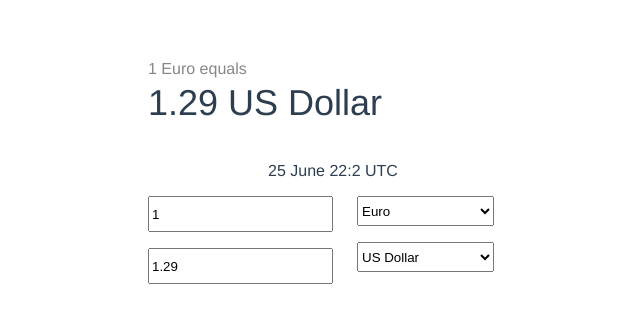
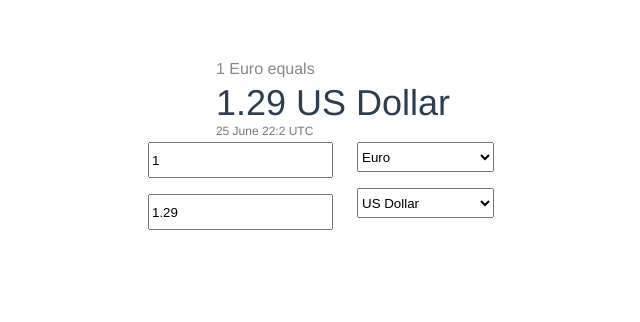
Before and after one commit to akozyreva/fact-set-currency-calculator, a Vue app: page / in a window 1280 px wide. Shown: the top 322 px of the page, without its empty margins (307-947 px from the left). Built offline with nearby package versions, Linux system fonts and the light colour scheme.

Commit message:
add styles

```diff
--- a/src/App.vue
+++ b/src/App.vue
@@ -24,4 +24,9 @@ export default {
   color: #2c3e50;
   margin-top: 60px;
 }
+
+p {
+  margin: 0;
+  padding: 0;
+}
 </style>
--- a/src/components/CurCalculator.vue
+++ b/src/components/CurCalculator.vue
@@ -3,14 +3,16 @@
   <!--<p>{{ selectedBaseCur }}</p>
   <p>{{ selectedTargetCur }}</p>
   <p>{{ secondInputOptions }}</p> -->
-  <div v-if="(resultRate || resultRate === 0) && (resultRate1 || resultRate1 === 0)" class="sign-wrapper">
+  <div class="main-sings-wrappers">
+    <div v-if="(resultRate || resultRate === 0) && (resultRate1 || resultRate1 === 0)" class="sign-wrapper">
       <p class="sign-base-cur">{{ resultRate }} {{ selectedBaseCur }} equals </p>
       <p class="sign-selected-cur"> {{resultRate1 }} {{ selectedTargetCur }}</p>
+    </div>
+    <div v-else>
+      <p>1 {{ selectedBaseCur }} equals  {{rate }} {{ selectedTargetCur }}</p>
+    </div>
+    <p class="wrapper-date">{{currentDate}}</p>
   </div>
-  <div v-else>
-    <p>1 {{ selectedBaseCur }} equals  {{rate }} {{ selectedTargetCur }}</p>
-  </div>
-  <p>{{currentDate}}</p>
     <div class="main-cur-wrapper">
         <div class="cur-wrapper">
       <input type="number" v-model="resultRate">
@@ -205,16 +207,23 @@ export default {
   .sign-wrapper {
     display: table-footer-group
   }
-  .sign-base-cur {
+  .sign-base-cur{
     font-size: 16px;
     color: #878787;
-    margin: 0;
-    padding: 0;
     float: left;
   }
   .sign-selected-cur {
     font-size: 36px;
-    margin: 22px 0;
-    padding: 0;
+    margin: 22px 0 0;
+  }
+
+  .wrapper-date {
+    float: left;
+    color: #757575;
+    font-size: 12px;
+  }
+
+  .main-sings-wrappers {
+    display: inline-block;
   }
 </style>
```
